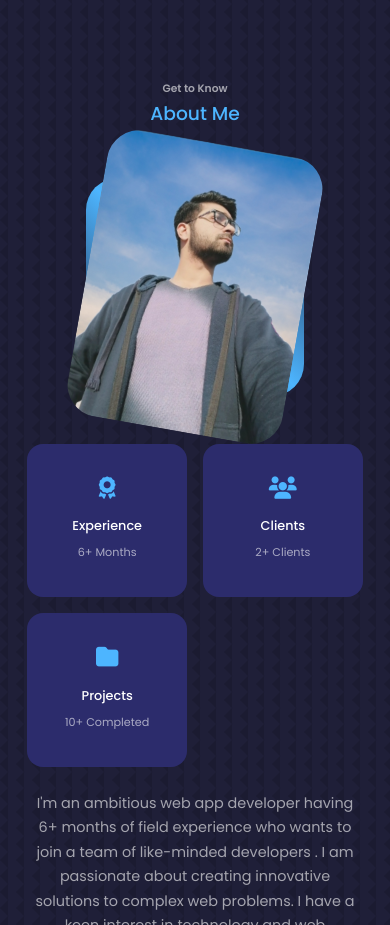
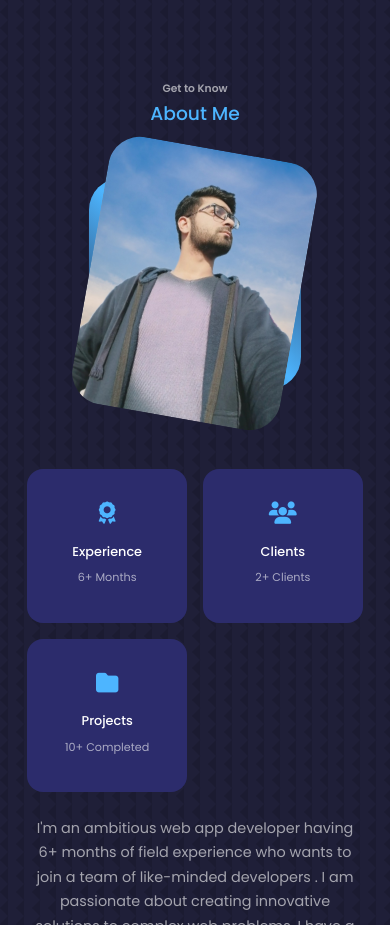
Before and after one commit to Awaisetics/Portfolio, a plain HTML site: page index.html in a window 390 px wide. Shown: the part 860-1785 px from the top of the page. Drawn offline with Linux system fonts and the light colour scheme.

Commit message:
Issue fixed

```diff
--- a/css/about.css
+++ b/css/about.css
@@ -86,8 +86,8 @@
     }
 
     .about_me {
-        width: 50%;
-        margin: 2rem auto 4rem;
+        width: 43%;
+        margin: 2rem auto 9rem;
     }
 
     .about_content p {
@@ -100,8 +100,8 @@
 
 @media screen and (max-width : 600px){
     .about_me {
-        width: 65%;
-        margin: 0 auto 3rem;
+        width: 63%;
+        margin: 0 auto 5rem;
     }
 
     .about_cards_wrapper {
--- a/css/header.css
+++ b/css/header.css
@@ -10,7 +10,6 @@ header {
     position: relative;
 }
 
-/* ========= CTA =========*/
 
 .header_btns{
     margin-top: 1.8rem;
@@ -66,6 +65,9 @@ header {
     font-weight: 300;
 }
 
+
+
+
 /* ========== Media Quries ========== */
 
 @media screen and (max-width : 1024px){
@@ -75,8 +77,6 @@ header {
 
 }
 
-
-
 @media screen and (max-width : 600px){
     .header {
         height: 100vh ;
--- a/index.html
+++ b/index.html
@@ -65,7 +65,7 @@
             <div class="container about_container">
                 <div class="about_me">
                     <div class="about_me_img">
-                        <img src="./assets/Awais_About.jpg" alt="">
+                        <img src="./assets/Awais_About_Section.jpg" alt="">
                     </div>
                 </div>
                 <div class="about_content">
```
Also changed, not shown: assets/Awais_About_Section.jpg (added), assets/temp.png (deleted), assets/temp_about.jpg (deleted).
